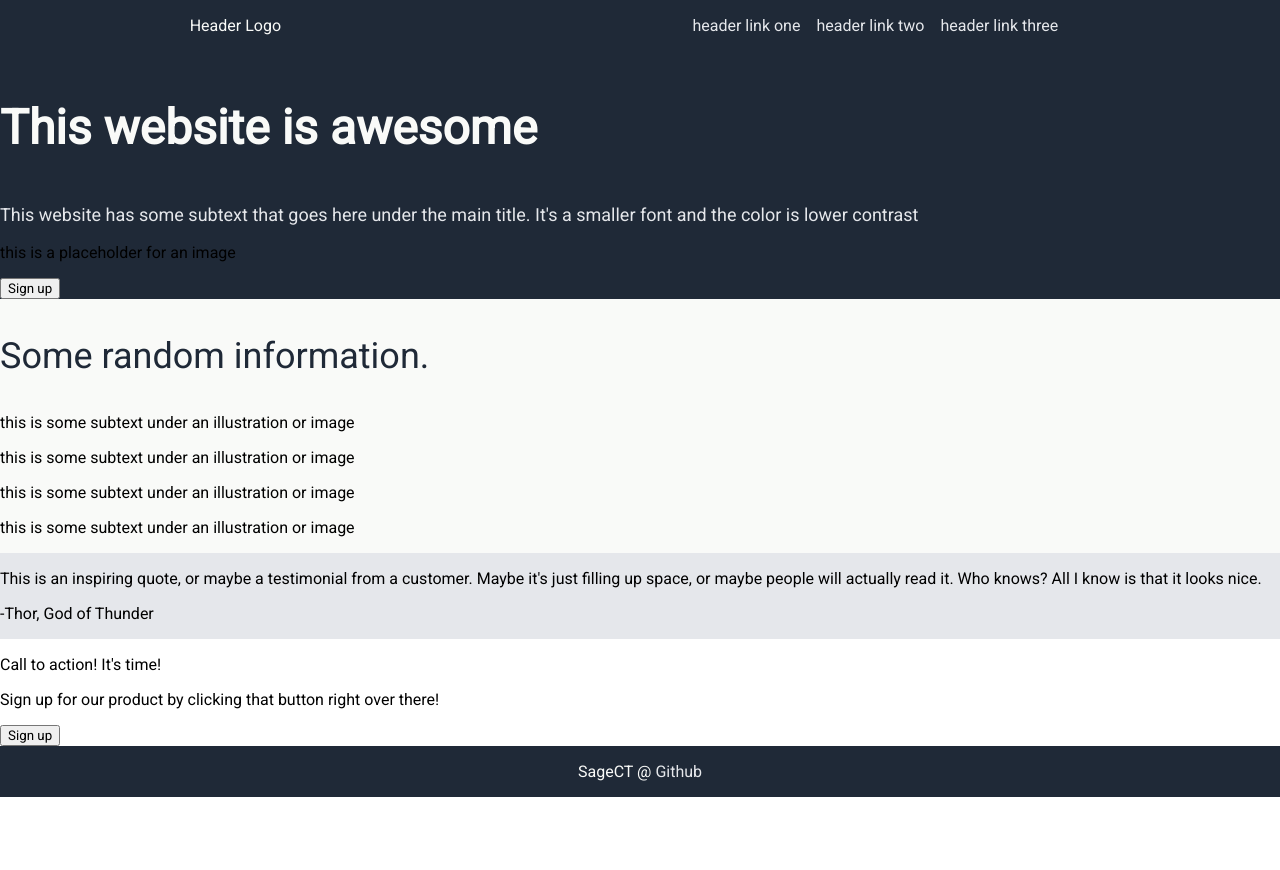
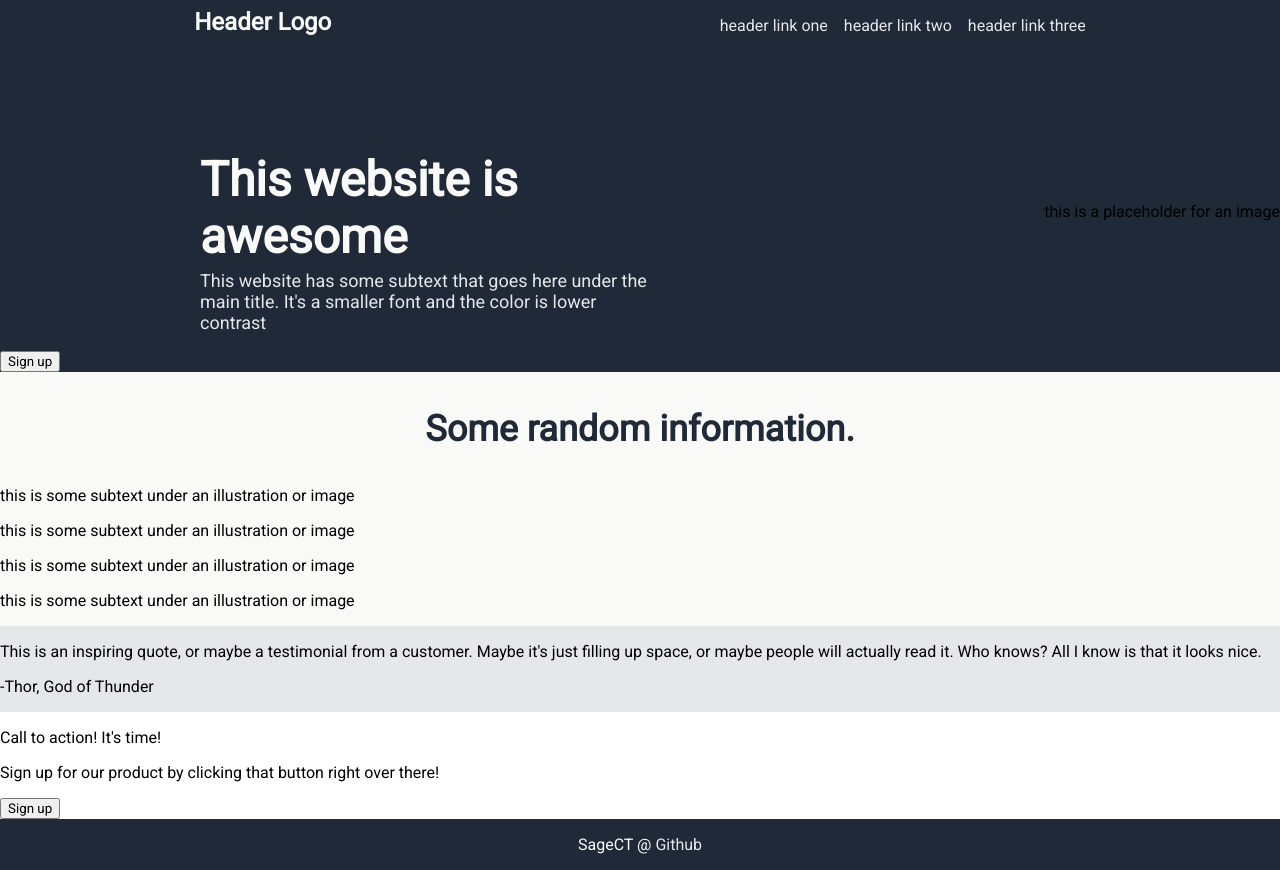
Before and after one commit to SageCT/landing-page-odin, a plain HTML site: page index.html in a window 1280 px wide. Before the commit the page ends 800 px from the top, so only its background shows below. Drawn offline with Linux system fonts and the light colour scheme.

Commit message:
Format block-1

```diff
--- a/index.html
+++ b/index.html
@@ -6,12 +6,6 @@
     <meta name="viewport" content="width=device-width, initial-scale=1.0" />
     <title>Landing Page Odin</title>
     <link rel="stylesheet" href="./styles.css" />
-    <link rel="preconnect" href="https://fonts.googleapis.com" />
-    <link rel="preconnect" href="https://fonts.gstatic.com/" crossorigin />
-    <link
-      href="https://fonts.googleapis.com/css2?family=Roboto&display=swap"
-      rel="stylesheet"
-    />
   </head>
 
   <body>
@@ -25,14 +19,19 @@
     </div>
     <div class="body">
       <div class="block-1">
+        <div class="block-1-right">
           <p id="logo-text">This website is awesome</p>
           <p id="block-1-secondary">
             This website has some subtext that goes here under the main title.
             It's a smaller font and the color is lower contrast
           </p>
+
+          <button class="block-1-sign-up">Sign up</button>
+        </div>
+        <div class="block-1-left">
           <p id="image-placeholder">this is a placeholder for an image</p>
-        <button class="block-1-sign-up">Sign up</button>
           <!--- <img src="./images/codepic.jpg" alt="Code" /> -->
+        </div>
       </div>
 
       <div class="block-2">
--- a/styles.css
+++ b/styles.css
@@ -21,6 +21,13 @@ body {
 a {
   text-decoration: none;
   color: #e5e7eb;
+}
+
+#header-logo {
+  font-size: 24px;
+  color: #f9faf8;
+  margin: 8px 32px;
+  font-weight: 600;
 }
 
 .header ul {
@@ -49,19 +56,29 @@ a {
 
 /* Block 1 */
 .block-1 {
-  margin: 0;
+  display: flex;
+  flex-direction: row;
+  justify-content: space-between;
+  align-items: center;
   background-color: #1f2937;
 }
 
 #logo-text {
+  width: 500px;
   font-size: 48px;
   font-weight: 800;
+  margin-top: 100px;
+  margin-left: 200px;
+  margin-bottom: 5px;
   color: #f9faf8;
   background-color: #1f2937;
 }
 
 #block-1-secondary {
+  width: 450px;
   font-size: 18px;
+  margin-top: 0px;
+  margin-left: 200px;
   color: #e5e7eb;
 }
 
@@ -71,8 +88,10 @@ a {
 }
 
 .block-2-title {
+  display: flex;
+  justify-content: center;
   font-size: 36px;
-  font-style: 800;
+  font-weight: 800;
   color: #1f2937;
 }
 
```
Lines whose indentation alone changed are shown as unchanged.
